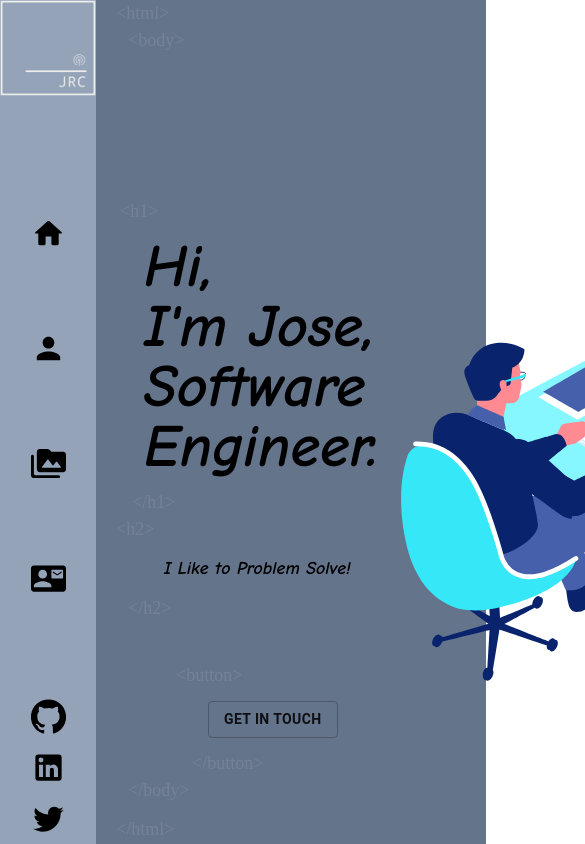
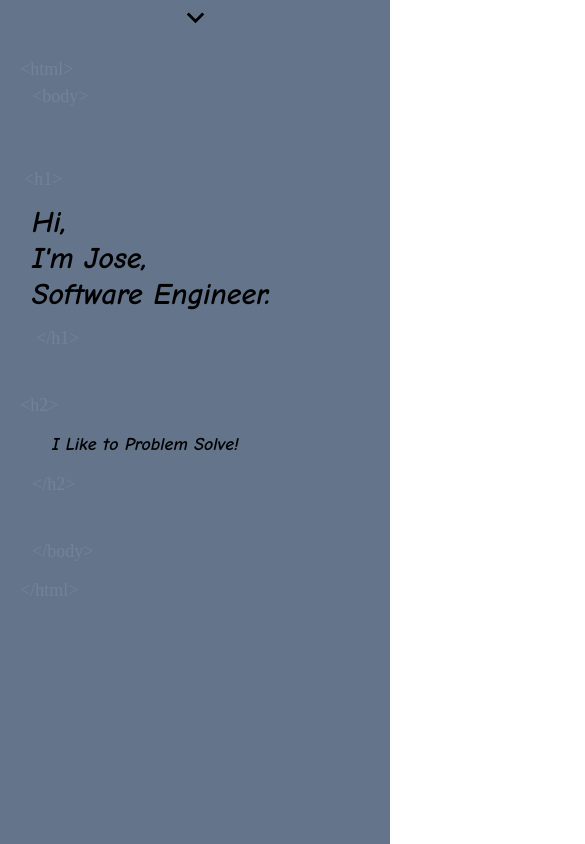
Before and after one commit to josecollado/Portfolio, a React (Vite) app: page / in a window 390 px wide. Shown: the top 844 px of the page, 585 px wide, since content can reach past the window. Built offline with nearby package versions, Linux system fonts and the light colour scheme; a web font is replaced by a local one.

Commit message:
mobile styling almost complete, need to work on responsive functionality

```diff
--- a/src/App.jsx
+++ b/src/App.jsx
@@ -1,17 +1,19 @@
 import React,{useState} from 'react';
 import Sidebar from './components/Sidebar';
 import Main from './components/Main';
+import PullDown from './assets/PullDown'
 
 const App = () => {
   const [projectsView, setProjectsView] = useState(false);
   const [homeView, setHomeView] = useState(true);
   const [aboutView, setAboutView] = useState(false);
   return (
-    <div className='m-0  min-h-full flex flex-row  '>
+    <div className=' flex flex-row  '>
       <div className=' bg-blueGray-400 '>
-        <Sidebar setProjectsView={setProjectsView} setAboutView={setAboutView} setHomeView={setHomeView}/>
+        <Sidebar setProjectsView={setProjectsView} setAboutView={setAboutView} setHomeView={setHomeView} />
+        <PullDown />
       </div>
-      <div className=' bg-blueGray-500  w-screen min-h-full '>
+      <div className=' bg-blueGray-500  w-screen'>
         <Main aboutView={aboutView} homeView={homeView} projectsView={projectsView} />
       </div>
 
--- a/src/add-on/Modal.jsx
+++ b/src/add-on/Modal.jsx
@@ -4,9 +4,6 @@ import React, { useState } from 'react';
 import AlternateEmailIcon from '@material-ui/icons/AlternateEmail';
 import LinkedInIcon from '@material-ui/icons/LinkedIn';
 import SendIcon from '@material-ui/icons/Send';
-
-
-
 
 const useStyles = makeStyles((theme) => ({
   paper: {
@@ -18,79 +15,107 @@ const useStyles = makeStyles((theme) => ({
     boxShadow: theme.shadows[3],
     padding: theme.spacing(2, 4, 3),
     display: 'flex',
-    margin: 'auto'
+    margin: 'auto',
+  },
+  mobile: {
+    position: 'absolute',
+    width: 750,
+    backgroundColor: theme.palette.background.paper,
+    border: '2px solid #000',
+    borderRadius: '15px',
+    boxShadow: theme.shadows[3],
+    padding: theme.spacing(2, 4, 3),
+    display: 'flex',
+    margin: 'auto',
   },
 }));
 
+export const ContactModal = ({ open, handleClose }) => {
+  const classes = useStyles();
+  const [modalStyle] = useState({ margin: 'auto' });
+  const [messageValue, setMsgValue] = useState('');
+  const [nameValue, setNameValue] = useState('');
+  const [emailValue, setEmailValue] = useState('');
+  const handleMSGValue = (e) => {
+    const value = e.target.value;
+    return setMsgValue(value);
+  };
+  const handleEmailValue = (e) => {
+    const value = e.target.value;
+    return setEmailValue(value);
+  };
+  const handleNameValue = (e) => {
+    const value = e.target.value;
+    return setNameValue(value);
+  };
 
-export const ContactModal = ({open, handleClose}) => {
-    const classes = useStyles();
-    const [modalStyle] = useState({margin: 'auto'});
-    const [messageValue, setMsgValue] = useState('')
-    const [nameValue, setNameValue] = useState('')
-    const [emailValue, setEmailValue] = useState('')
-    const handleMSGValue =(e) =>{
-      const value = e.target.value
-      return setMsgValue(value)
-    }
-    const handleEmailValue =(e)=>{
-      const value = e.target.value
-      return setEmailValue(value)
-    }
-    const handleNameValue=(e)=>{
-      const value = e.target.value
-      return setNameValue(value)
-    }
-
-    const handleClick = () =>{
+  const handleClick = () => {
     // need to work on handle click function
     // would like to send data to db and then email or text me
     // about my new message or update me with db mail count
-    }
+  };
 
   const body = (
     <div style={modalStyle} className={classes.paper}>
       <div className='flex flex-col w-3/4 main place-items-center py-10 '>
         <div className='w-full mt-7 text-center text-md  '>
           Want to get in touch?
-        <br/>
+          <br />
           Send me a message
-        <br/>
+          <br />
           through E-mail, LinkedIn,
-        <br/>
+          <br />
           or on my site.
-        <br/>
+          <br />
           Happy to connect and talk more!
         </div>
         <div className='p-3 text-center py-10'>
-
-         <AlternateEmailIcon fontSize='default' className='' />: <a href="mailto:" className=''>Email</a>
+          <AlternateEmailIcon fontSize='default' className='' />:{' '}
+          <a href='mailto:' className=''>
+            Email
+          </a>
         </div>
         <div className='pt-3 w-full text-center'>
-
-         <LinkedInIcon fontSize='default' className=''/> <a className='' href='https://www.linkedin.com/in/jose-collado/' target='_blank'>linkedin.com/in/jose-collado</a>
+          <LinkedInIcon fontSize='default' className='' />{' '}
+          <a
+            className=''
+            href='https://www.linkedin.com/in/jose-collado/'
+            target='_blank'
+          >
+            linkedin.com/in/jose-collado
+          </a>
         </div>
       </div>
       <div className='p-10 flex flex-col space-y-4 w-full place-content-center p-3 '>
-      <TextField onChange={handleNameValue} id="outlined-size-small 1" label="Name" variant="outlined" className='w-56'/>
-      <TextField onChange={handleEmailValue} id="outlined-size-small 2" label="E-mail" variant="outlined" className='w-64' />
         <TextField
-          id="outlined-multiline-static"
-          label="Message.."
+          onChange={handleNameValue}
+          id='outlined-size-small 1'
+          label='Name'
+          variant='outlined'
+          className='w-56'
+        />
+        <TextField
+          onChange={handleEmailValue}
+          id='outlined-size-small 2'
+          label='E-mail'
+          variant='outlined'
+          className='w-64'
+        />
+        <TextField
+          id='outlined-multiline-static'
+          label='Message..'
           multiline
           rows={5}
-          variant="outlined"
+          variant='outlined'
           className=' w-80 '
           onChange={handleMSGValue}
         />
         <div className=''>
-
-        <Button variant='outlined' className='w-full' onClick={handleClick}  ><SendIcon/></Button>
+          <Button variant='outlined' className='w-full' onClick={handleClick}>
+            <SendIcon />
+          </Button>
         </div>
-
-
       </div>
-
     </div>
   );
 
@@ -103,7 +128,7 @@ export const ContactModal = ({open, handleClose}) => {
       style={{
         display: 'flex',
         justifyContent: 'center',
-          alignItems: 'center'
+        alignItems: 'center',
       }}
     >
       {body}
--- a/src/assets/HomePage.jsx
+++ b/src/assets/HomePage.jsx
@@ -14,15 +14,15 @@ const HomePage = () =>{
           preserveAspectRatio: 'xMidYMid slice',
         },
       };
-
       return (
         <div className='min-h-screen relative'>
-        <div className='absolute'>
+        <div className='absolute z-0'>
           <MainContent />
         </div>
-        <div className=' z-10 w-1/2 right-0 float-right min-h-screen  pt-48 '>
-          <Lottie options={defaultOptions} height={600} width={600} />
+        <div className='code-desk  border-black border-solid border-2 z-10 float-right lg:pt-36 xl:mr-36 xl:pt-60 lg:mr-16 '>
+          <Lottie options={defaultOptions} height={550} width={450} />
         </div>
+
       </div>
       )
 }
--- a/src/assets/MainContent.jsx
+++ b/src/assets/MainContent.jsx
@@ -56,23 +56,23 @@ const MainContent = () => {
   }, []);
 
   return (
-    <div className=' min-h-full '>
-      <div className='html-tag pl-5 animate'>{`<html>`}</div>
+    <div className=' min-h-full  lg:ml-16'>
+      <div className='html-tag pl-5 animate lg:mt-10 sm:mt-0 mt-14'>{`<html>`}</div>
       <div className=' html-tag pl-8 top-0  animate '>{`<body>`}</div>
 
       <div className=' '>
-        <div className='html-tag mt-36 pl-6 animate'>{`<h1>`}</div>
-        <div className=' pl-9 main  text-6xl m-3' ref={titleElement} />
+        <div className='html-tag mt-14 sm:mt-36 md:mt-24 pl-6 animate xl:mt-52 '>{`<h1>`}</div>
+        <div className=' pl-5 md:pl-2 lg:pl-9 main text-3xl md:text-3xl sm:text-4xl m-3 xl:text-6xl ' ref={titleElement} />
         <div className='html-tag pl-9 animate'>{`</h1>`}</div>
-        <div className='html-tag pl-5 animate'>{`<h2>`}</div>
-        <div className='pl-14 main text-lg m-3' ref={scrollElement} />
-        <div className='html-tag mb-10 pl-8 animate'>{`</h2>`}</div>
-        <div className='pl-20 html-tag animate'>{`<button>`}</div>
-        <div className=' ml-28 m-3 main'>
+        <div className='html-tag pl-5 animate mt-10  md:-mt-10 xl:mt-24'>{`<h2>`}</div>
+        <div className='pl-10 md:pl-5 lg:pl-14 main text-lg m-3 xl:text-2xl ' ref={scrollElement} />
+        <div className='html-tag mb-10 sm:mb-20 pl-8 animate md:mb-10'>{`</h2>`}</div>
+        <div className='pl-20 html-tag animate btn'>{`<button>`}</div>
+        <div className=' ml-28 m-3 main btn'>
           <Button variant='outlined' onClick={handleOpen} ><strong>Get In Touch</strong></Button>
           <ContactModal open={open} handleClose={handleClose} />
         </div>
-        <div className=' pl-24 html-tag animate'>{`</button>`}</div>
+        <div className=' pl-24 html-tag animate btn  xl:mb-16'>{`</button>`}</div>
       </div>
 
       <div className=' m-auto html-tag pb-3  pl-8 animate'>{`</body>`}</div>
--- a/src/assets/Projects.jsx
+++ b/src/assets/Projects.jsx
@@ -2,8 +2,8 @@ import React from 'react'
 
 const Projects = () =>{
     return (
-        <div className='min-h-screen relative'>
-        hello projects page
+        <div className='min-h-screen relative '>
+        <div className=' flex flex-col  border-black border-solid border-2'>hello</div>
       </div>
     )
 }
--- /dev/null
+++ b/src/assets/PullDown.jsx
@@ -0,0 +1,18 @@
+import React from 'react';
+
+import KeyboardArrowDownIcon from '@material-ui/icons/KeyboardArrowDown';
+
+const PullDown = () => {
+  const handleClick = () => {
+    console.log('hello');
+  };
+  return (
+    <div className='absolute pull-down-bar w-full  text-center sm:hidden'>
+
+
+        <KeyboardArrowDownIcon fontSize='large' />
+    </div>
+  );
+};
+
+export default PullDown;
--- a/src/components/Sidebar.jsx
+++ b/src/components/Sidebar.jsx
@@ -33,11 +33,11 @@ const Sidebar = ({ setAboutView, setHomeView, setProjectsView }) => {
   const handleOpen = () => setOpen(true);
   const handleClose = () => setOpen(false);
   return (
-    <div className='flex flex-col h-full w-18'>
+    <div className='side-nav flex flex-col h-full w-18'>
       <div className='logo object-fill h-32 w-32 -mx-4  -mt-4 top-0 place-items-center mb-auto sidebar'>
         <img src={logo} title='Logo' onClick={()=>handleClick('home')}/>
       </div>
-      <div className='flex flex-col place-items-center space-y-20'>
+      <div className='flex flex-col place-items-center lg:space-y-20 md:space-y-9 '>
         <HomeRoundedIcon
           fontSize='large'
           className='sidebar object-fill h-9 w-9 contact'
--- a/src/index.jsx
+++ b/src/index.jsx
@@ -2,6 +2,7 @@ import React from 'react'
 import ReactDOM from 'react-dom'
 import App from './App'
 import './index.css'
+import './responsive.css'
 
 ReactDOM.render(
   <React.StrictMode>
--- /dev/null
+++ b/src/responsive.css
@@ -0,0 +1,8 @@
+
+
+@media only screen and (max-width: 750px) {
+    .code-desk,.side-nav,.btn{
+        display: none;
+    }
+
+  }
```
Also changed, not shown: src/index.css (line endings or trailing spaces). Lines whose indentation alone changed are shown as unchanged.
